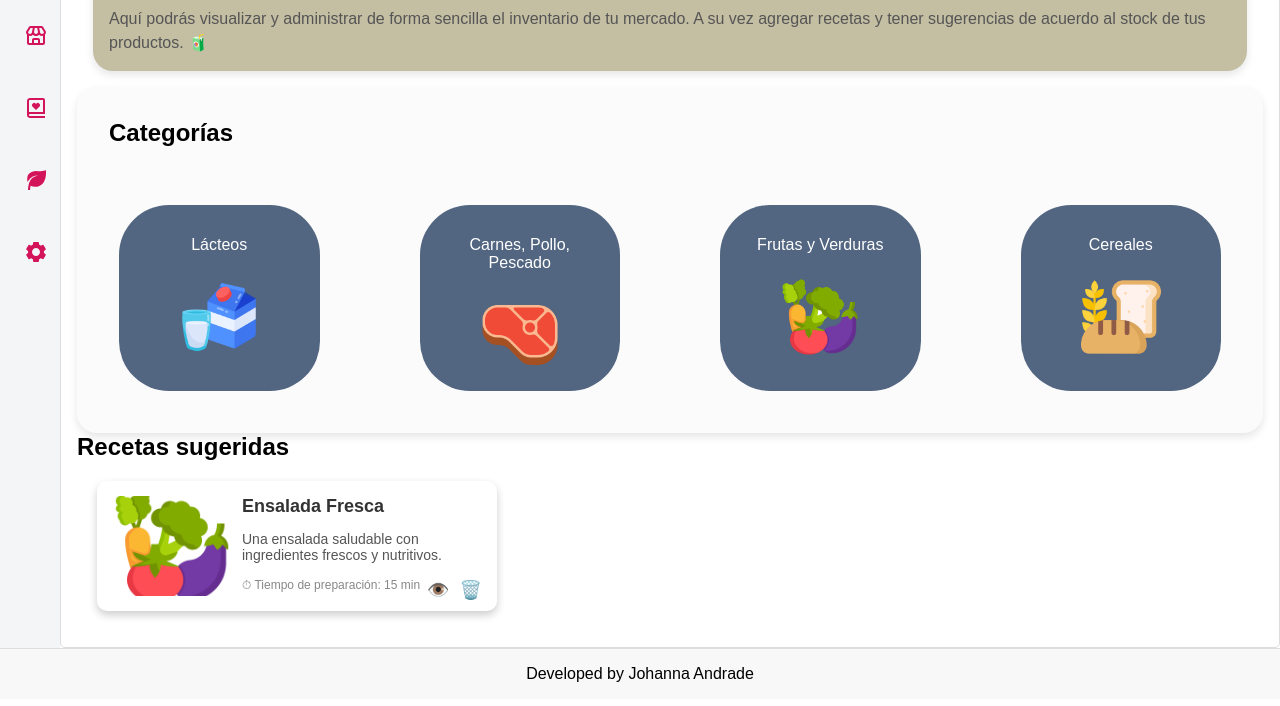
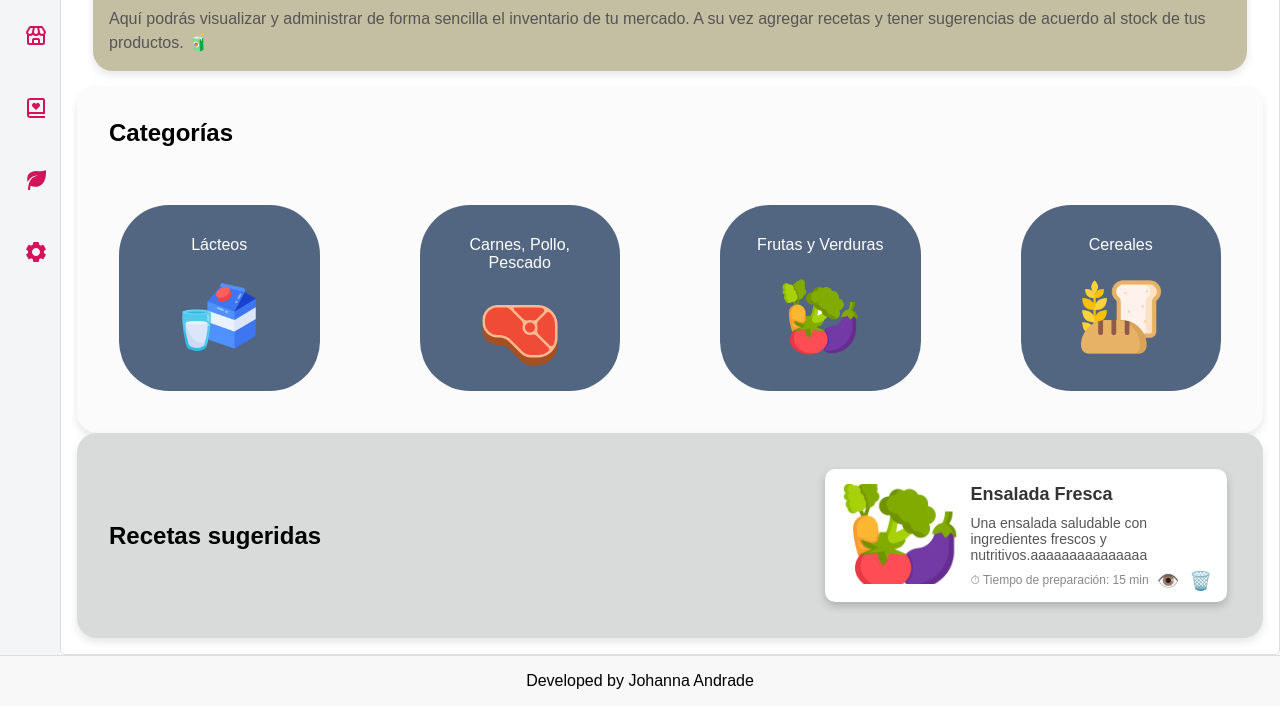
Before and after one commit to jandrader14/market-recipes, a plain HTML site: page src/dashboard/dashboard.html in a window 1280 px wide. Shown: the part 151-857 px from the top of the page. Drawn offline with Linux system fonts and the light colour scheme.

Commit message:
Añadido estilo para sugerencias de recetas y actualizado contenido en el dashboard

```diff
--- a/assets/css/dashboard.css
+++ b/assets/css/dashboard.css
@@ -217,11 +217,28 @@ section {
 
 /*----------------------------*/
 
+.recipes-suggest{
+  display: flex;
+  justify-content: center;
+  align-items: center;
+  gap: 1rem;
+  padding: 1rem;
+  border-radius: 20px;
+  background-color: #d9dbdb;
+  box-shadow: 0 4px 8px rgba(0, 0, 0, 0.1);
+  width: 100%;
+}
+.recipes-suggest h2 {
+  display: flex;
+  text-align: left;
+  width: 100%;
+  padding: 1rem;
+}
 .receta-container {
   display: grid;
   grid-template-columns: 120px 1fr;
   gap: 10px;
-  max-width: 400px;
+  width: max-content;
   background: #fff;
   border-radius: 10px;
   box-shadow: 0 4px 8px rgba(0, 0, 0, 0.2);
--- a/src/dashboard/dashboard.html
+++ b/src/dashboard/dashboard.html
@@ -173,14 +173,13 @@
           <div class="receta-container">
             <img src="/assets/imagenes/vegetal.png" alt="Receta" class="receta-img">
             <div class="receta-titulo">Ensalada Fresca</div>
-            <div class="receta-descripcion">Una ensalada saludable con ingredientes frescos y nutritivos.</div>
+            <div class="receta-descripcion">Una ensalada saludable con ingredientes frescos y nutritivos.aaaaaaaaaaaaaaa</div>
             <div class="receta-tiempo">⏱ Tiempo de preparación: 15 min</div>
             <div class="receta-botones">
                 <button class="btn btn-ver">👁️</button>
                 <button class="btn btn-eliminar">🗑️</button>
             </div>
           </div>
-
         </div>
 
 
```
